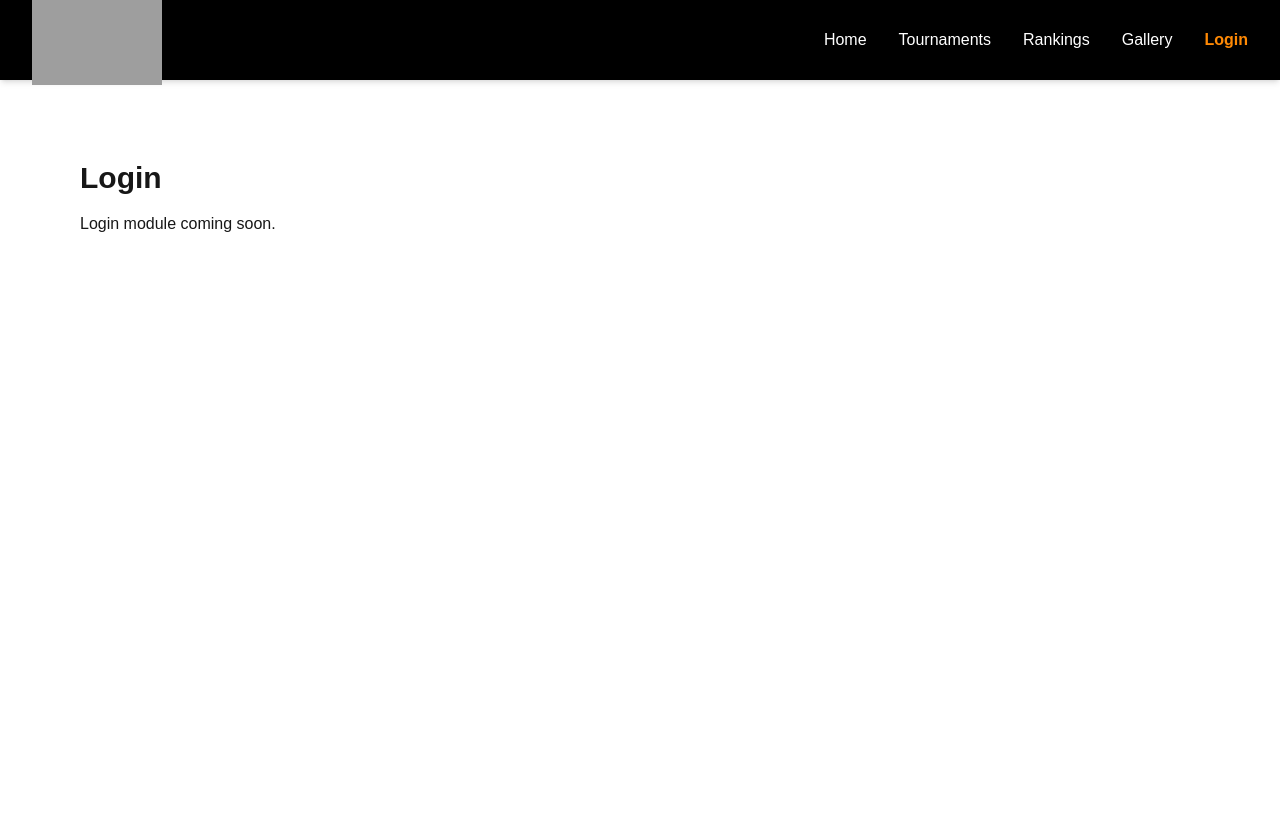
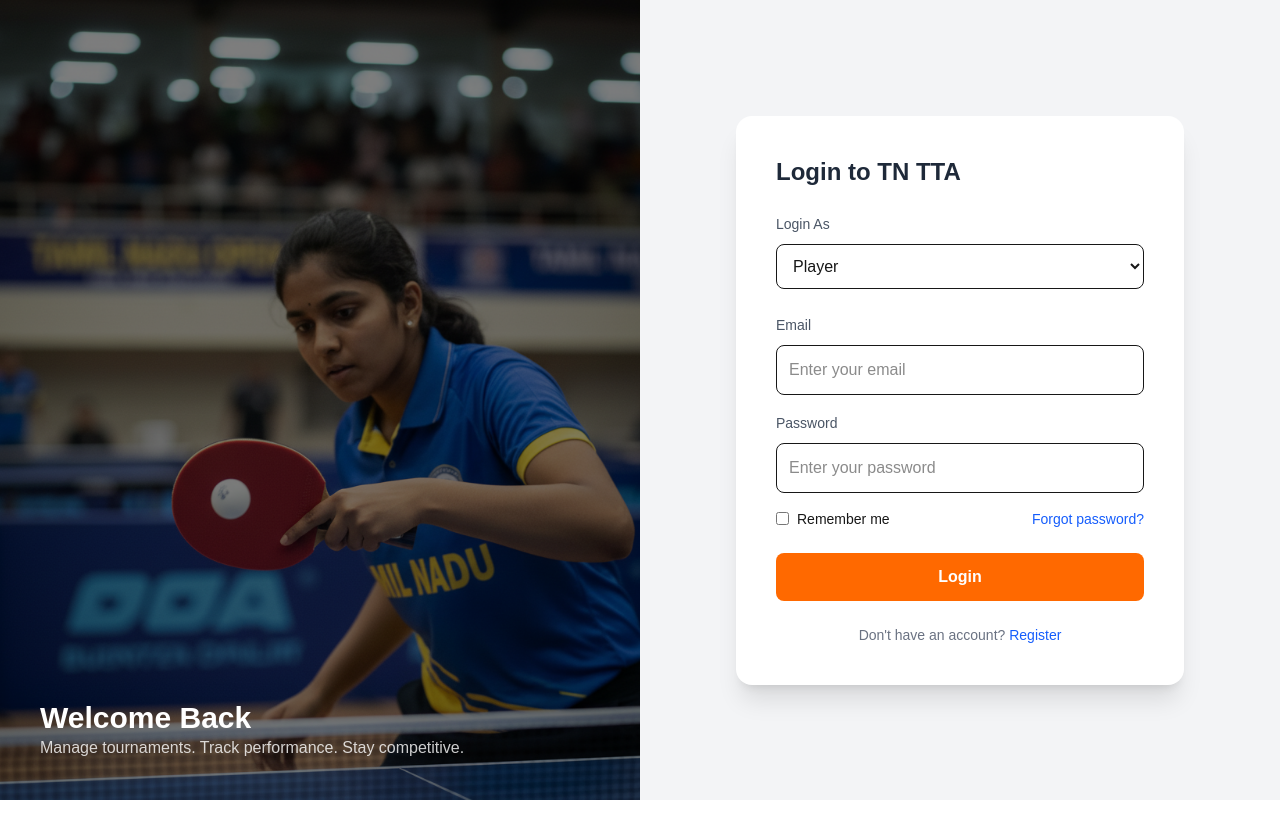
Before and after one commit to rohithsakshi/tntta-web, a Next.js app: page /login in a window 1280 px wide. Shown: the top 838 px of the page. After the commit the page ends 800 px from the top, so only its background shows below. Built offline with nearby package versions, Linux system fonts and the light colour scheme; grey boxes are pictures that could not be loaded.

Commit message:
Improved login layout, removed navbar for auth, enhanced tournament UI

```diff
--- a/app/layout.tsx
+++ b/app/layout.tsx
@@ -1,8 +1,7 @@
 import type { Metadata } from "next";
 import { Geist, Geist_Mono } from "next/font/google";
 import "./globals.css";
-import Navbar from "@/components/Navbar";
-import PageTransition from "@/components/PageTransition";
+import PageLayout from "@/components/PageLayout";
 
 const geistSans = Geist({
   variable: "--font-geist-sans",
@@ -29,10 +28,9 @@ export default function RootLayout({
       <body
         className={`${geistSans.variable} ${geistMono.variable} antialiased`}
       >
-        <Navbar />
-        <PageTransition>
+        <PageLayout>
           {children}
-        </PageTransition>
+        </PageLayout>
       </body>
     </html>
   );
--- a/app/login/page.tsx
+++ b/app/login/page.tsx
@@ -1,8 +1,110 @@
+"use client";
+
+import { useState } from "react";
+import { motion } from "framer-motion";
+
 export default function LoginPage() {
+  const [role, setRole] = useState("Player");
+
   return (
-    <div className="min-h-screen p-20">
-      <h1 className="text-3xl font-bold mb-4">Login</h1>
-      <p>Login module coming soon.</p>
+    <div className="h-screen w-screen overflow-hidden flex">
+
+      {/* Left Side Image */}
+      <div className="hidden lg:flex w-1/2 relative">
+        <img
+          src="/login.jpg"
+          alt="Table Tennis"
+          className="object-cover w-full h-full"
+        />
+        <div className="absolute inset-0 bg-black/50" />
+        <div className="absolute bottom-10 left-10 text-white">
+          <h2 className="text-3xl font-bold">
+            Welcome Back
+          </h2>
+          <p className="opacity-80">
+            Manage tournaments. Track performance. Stay competitive.
+          </p>
+        </div>
+      </div>
+
+      {/* Right Side Form */}
+      <div className="flex w-full lg:w-1/2 items-center justify-center bg-gray-100 px-8 h-full">
+        <motion.div
+          initial={{ opacity: 0, y: 40 }}
+          animate={{ opacity: 1, y: 0 }}
+          transition={{ duration: 0.5 }}
+          className="bg-white p-10 rounded-2xl shadow-xl w-full max-w-md"
+        >
+          <h1 className="text-2xl font-bold text-gray-800 mb-6">
+            Login to TN TTA
+          </h1>
+
+          {/* Role Selector */}
+          <div className="mb-6">
+            <label className="text-sm text-gray-600">
+              Login As
+            </label>
+            <select
+              value={role}
+              onChange={(e) => setRole(e.target.value)}
+              className="w-full mt-2 border rounded-lg p-3 focus:outline-none focus:ring-2 focus:ring-orange-500"
+            >
+              <option>Player</option>
+              <option>Coach</option>
+              <option>Admin</option>
+              <option>Official</option>
+            </select>
+          </div>
+
+          {/* Email */}
+          <div className="mb-4">
+            <label className="text-sm text-gray-600">
+              Email
+            </label>
+            <input
+              type="email"
+              placeholder="Enter your email"
+              className="w-full mt-2 border rounded-lg p-3 focus:outline-none focus:ring-2 focus:ring-orange-500"
+            />
+          </div>
+
+          {/* Password */}
+          <div className="mb-4">
+            <label className="text-sm text-gray-600">
+              Password
+            </label>
+            <input
+              type="password"
+              placeholder="Enter your password"
+              className="w-full mt-2 border rounded-lg p-3 focus:outline-none focus:ring-2 focus:ring-orange-500"
+            />
+          </div>
+
+          {/* Remember & Forgot */}
+          <div className="flex justify-between items-center text-sm mb-6">
+            <label className="flex items-center gap-2">
+              <input type="checkbox" />
+              Remember me
+            </label>
+            <a href="#" className="text-blue-600 hover:underline">
+              Forgot password?
+            </a>
+          </div>
+
+          {/* Button */}
+          <button className="w-full bg-orange-500 hover:bg-orange-600 transition text-white py-3 rounded-lg font-semibold">
+            Login
+          </button>
+
+          {/* Footer */}
+          <p className="text-sm text-gray-500 mt-6 text-center">
+            Don't have an account?{" "}
+            <a href="/register" className="text-blue-600 hover:underline">
+              Register
+            </a>
+          </p>
+        </motion.div>
+      </div>
     </div>
   );
 }
--- /dev/null
+++ b/components/PageLayout.tsx
@@ -0,0 +1,24 @@
+"use client";
+
+import { usePathname } from "next/navigation";
+import Navbar from "@/components/Navbar";
+import PageTransition from "@/components/PageTransition";
+
+export default function PageLayout({
+  children,
+}: {
+  children: React.ReactNode;
+}) {
+  const pathname = usePathname();
+
+  const hideNavbar = pathname === "/login";
+
+  return (
+    <>
+      {!hideNavbar && <Navbar />}
+      <PageTransition>
+        {children}
+      </PageTransition>
+    </>
+  );
+}
```
Also changed, not shown: public/hero-2.jpg, public/login.jpg (added).
